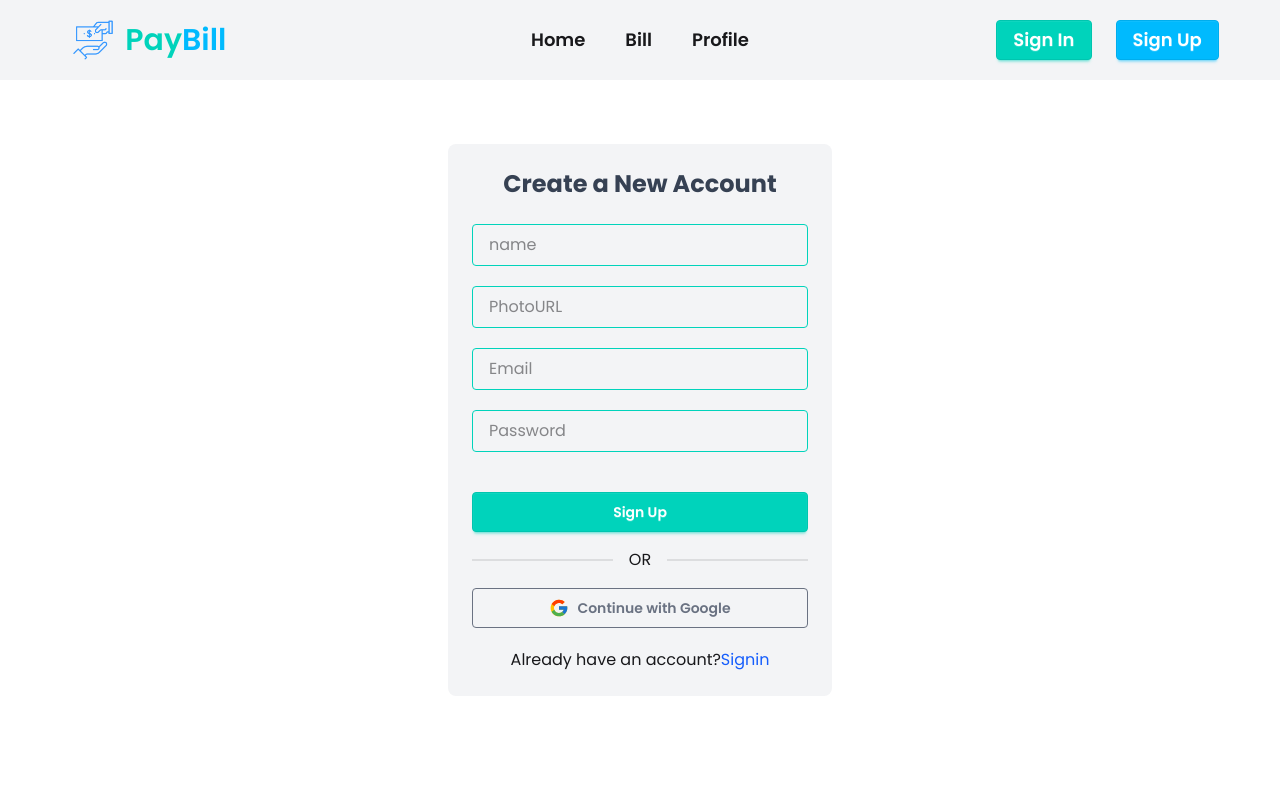
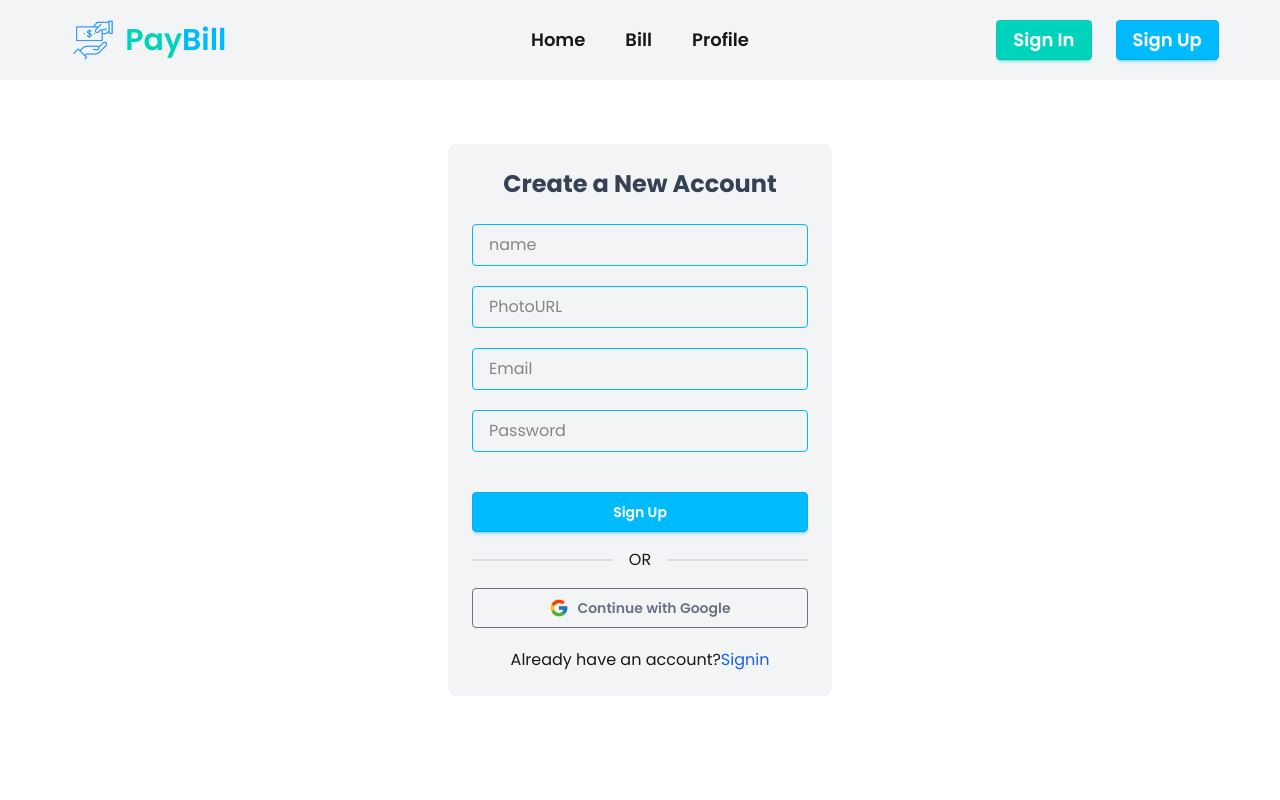
Before and after one commit to shakilsarkar12/bill-management-system, a React (Vite) app: page /auth/signup in a window 1280 px wide. Shown: the top 800 px of the page. Built offline with nearby package versions, Linux system fonts and the light colour scheme.

Commit message:
ContinueGoogle component create

```diff
--- /dev/null
+++ b/src/Component/ContinueGoogle/ContinueGoogle.jsx
@@ -0,0 +1,35 @@
+import { GoogleAuthProvider, signInWithPopup } from 'firebase/auth';
+import React from 'react';
+import { toast } from 'react-toastify';
+import { auth } from '../../Firebase/firebase.init';
+import { useNavigate } from 'react-router';
+import { FcGoogle } from 'react-icons/fc';
+
+const ContinueGoogle = ({color}) => {
+      const navigate = useNavigate();
+    const googleProvider = new GoogleAuthProvider();
+    const handleGoogleLogin = () => {
+          console.log("Google")
+        signInWithPopup(auth, googleProvider)
+          .then((result) => {
+            toast.success("Logged in with Google!");
+            console.log(result.user);
+            navigate("/");
+          })
+          .catch((error) => {
+            console.log(error);
+          });
+      };
+    return (
+        <button
+            type='button'
+        onClick={handleGoogleLogin}
+        className={`btn btn-outline hover:btn-${color} text-gray-500 hover:text-gray-700 w-full flex items-center justify-center gap-2`}
+      >
+        <FcGoogle size={20} />
+        Continue with Google
+      </button>
+    );
+};
+
+export default ContinueGoogle;
--- a/src/Component/SignIn/SignIn.jsx
+++ b/src/Component/SignIn/SignIn.jsx
@@ -1,9 +1,9 @@
-import { GoogleAuthProvider, signInWithEmailAndPassword, signInWithPopup } from "firebase/auth";
+import { signInWithEmailAndPassword } from "firebase/auth";
 import React, { useState } from "react";
-import { FcGoogle } from "react-icons/fc";
 import { Link, useNavigate } from "react-router";
 import { toast } from "react-toastify";
 import { auth } from "../../Firebase/firebase.init";
+import ContinueGoogle from "../ContinueGoogle/ContinueGoogle";
 
 const SignIn = () => {
   const [Error, setError] = useState("");
@@ -14,24 +14,11 @@ const SignIn = () => {
     const form = e.target;
     const email = form.email.value;
     const password = form.password.value;
-        console.log("hello login")
+    console.log("hello login");
 
     signInWithEmailAndPassword(auth, email, password)
-            .then(result => {
+      .then((result) => {
         toast.success("Logged uccessfull !!");
-                console.log(result.user)
-                navigate("/")
-            })
-            .catch(error => {
-            console.log(error)
-        })
-    }
-
-      const googleProvider = new GoogleAuthProvider();
-      const handleGoogleLogin = () => {
-        signInWithPopup(auth, googleProvider)
-          .then((result) => {
-            toast.success("Logged in with Google!");
         console.log(result.user);
         navigate("/");
       })
@@ -68,14 +55,7 @@ const SignIn = () => {
 
           <button className="btn btn-accent text-white w-full ">Sign In</button>
           <div className="divider">OR</div>
-          <button
-            onClick={handleGoogleLogin}
-            className="btn btn-outline hover:btn-accent text-gray-500 hover:text-gray-700 w-full flex items-center justify-center gap-2"
-          >
-            <FcGoogle size={20} />
-            Continue with Google
-          </button>
-
+          <ContinueGoogle color="accent" />
           <p className="text-center text-sm sm:text-base mt-4">
             Don’t have an account?{" "}
             <Link to="/auth/signup" className="text-blue-600 hover:underline">
--- a/src/Component/SignUp/SignUp.jsx
+++ b/src/Component/SignUp/SignUp.jsx
@@ -1,14 +1,9 @@
 import React, { useState } from "react";
-import { FcGoogle } from "react-icons/fc";
 import { Link, useNavigate } from "react-router";
 import { toast } from "react-toastify";
-import {
-  createUserWithEmailAndPassword,
-  updateProfile,
-  GoogleAuthProvider,
-  signInWithPopup,
-} from "firebase/auth";
+import { createUserWithEmailAndPassword, updateProfile } from "firebase/auth";
 import { auth } from "../../Firebase/firebase.init";
+import ContinueGoogle from "../ContinueGoogle/ContinueGoogle";
 
 const SignUp = () => {
   const [passwordError, setPasswordError] = useState("");
@@ -50,18 +45,6 @@ const SignUp = () => {
       });
   };
 
-  const googleProvider = new GoogleAuthProvider();
-  const handleGoogleLogin = () => {
-    signInWithPopup(auth, googleProvider)
-      .then((result) => {
-        toast.success("Logged in with Google!");
-        console.log(result.user);
-        navigate("/");
-      })
-      .catch((error) => {
-        console.log(error);
-      });
-  };
   return (
     <div className="px-4">
       <div className="max-w-sm mx-auto mt-10 sm:mt-16 bg-gray-100 p-4 sm:p-6 py-8 rounded-lg">
@@ -71,28 +54,28 @@ const SignUp = () => {
         <form onSubmit={handleSignUp} className="space-y-5">
           <input
             name="name"
-            className="border border-accent focus:outline-accent w-full px-4 py-2 rounded-sm"
+            className="border border-info focus:outline-info w-full px-4 py-2 rounded-sm"
             type="text"
             placeholder="name"
             required
           />
           <input
             name="photoURL"
-            className="border border-accent focus:outline-accent w-full px-4 py-2 rounded-sm"
+            className="border border-info focus:outline-info w-full px-4 py-2 rounded-sm"
             type="url"
             placeholder="PhotoURL"
             required
           />
           <input
             name="email"
-            className="border border-accent focus:outline-accent w-full px-4 py-2 rounded-sm"
+            className="border border-info focus:outline-info w-full px-4 py-2 rounded-sm"
             type="email"
             placeholder="Email"
             required
           />
           <input
             name="password"
-            className="border border-accent focus:outline-accent w-full px-4 py-2 rounded-sm"
+            className="border border-info focus:outline-info w-full px-4 py-2 rounded-sm"
             type="password"
             placeholder="Password"
             required
@@ -100,16 +83,9 @@ const SignUp = () => {
 
           <p className="text-red-500 cursor-pointer">{passwordError}</p>
 
-          <button className="btn btn-accent text-white w-full ">Sign Up</button>
+          <button className="btn btn-info text-white w-full ">Sign Up</button>
           <div className="divider">OR</div>
-          <button
-            onClick={handleGoogleLogin}
-            className="btn btn-outline hover:btn-accent text-gray-500 hover:text-gray-700 w-full flex items-center justify-center gap-2"
-          >
-            <FcGoogle size={20} />
-            Continue with Google
-          </button>
-
+          <ContinueGoogle color="info" />
           <p className="text-center mt-4 text-sm sm:text-base">
             Already have an account?
             <Link to="/auth/signin" className="text-blue-600 hover:underline">
```
Lines whose indentation alone changed are shown as unchanged.
